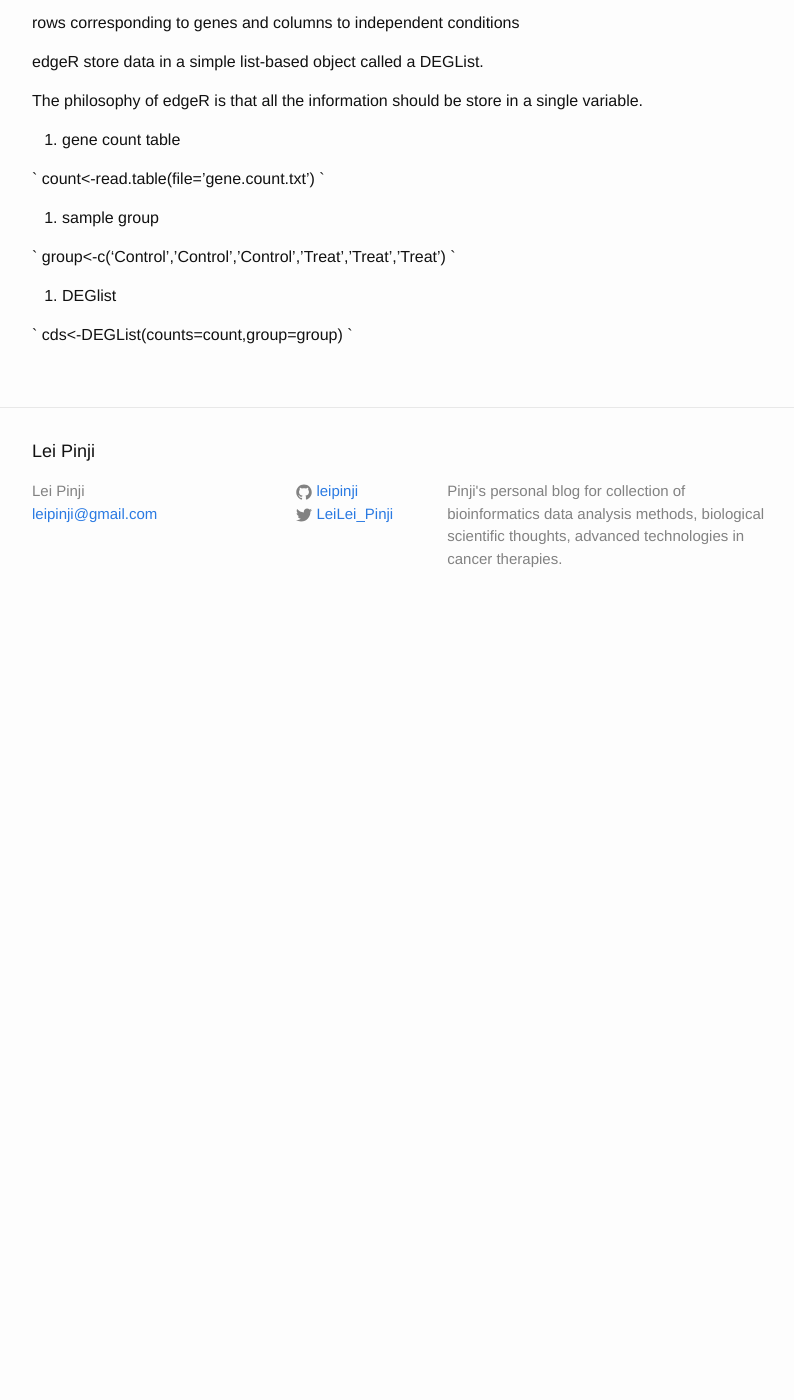
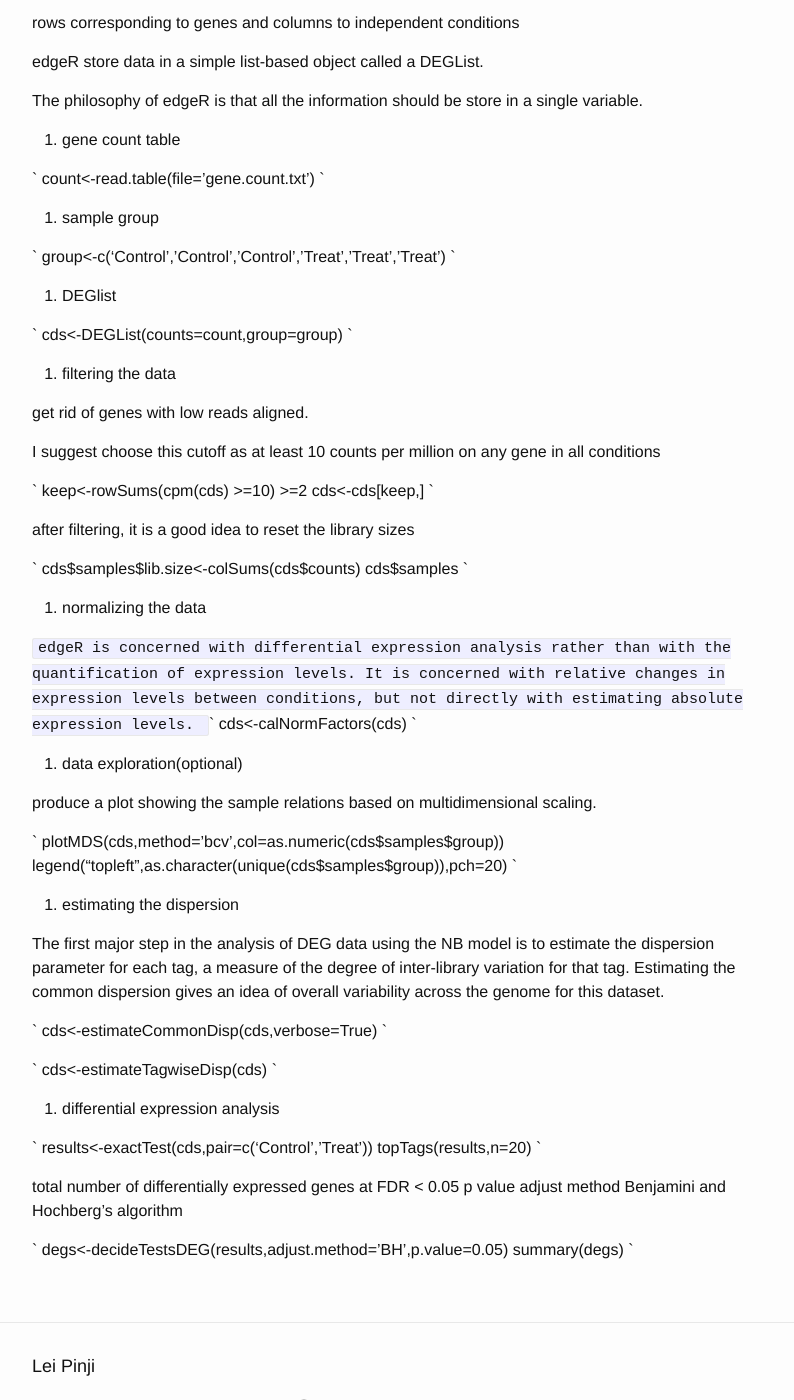
Before and after one commit to leipinji/leipinji.github.io, a Jekyll site: the page built from _posts/2018-05-22-RNA-Seq-data-analysis-pipeline.md, in a window 1280 px wide and 1400 px high, scrolled down 279 px. Shown: the whole window, without its empty margins (238-1032 px from the left). Built offline with Jekyll 4.4.1, drawn with Linux system fonts in a browser that asks for light colours; before the commit the page ends 909 px from its top, so only the background shows below that; some of the changed text lies outside the part shown.

Commit message:
revised RNA-Seq pipeline edgeR

```diff
--- a/_posts/2018-05-22-RNA-Seq-data-analysis-pipeline.md
+++ b/_posts/2018-05-22-RNA-Seq-data-analysis-pipeline.md
@@ -3,7 +3,7 @@ title: "RNA-Seq data analysis pipeline"
 layout: post
 ---
 
-# edgrR package for RNA-Seq data analysis
+# edgeR package for RNA-Seq data analysis
 
 
 edgeR works on a table with integer read counts.
@@ -32,3 +32,64 @@ group<-c('Control','Control','Control','Treat','Treat','Treat')
 `
 cds<-DEGList(counts=count,group=group)
 `
+
+4. filtering the data
+
+get rid of genes with low reads aligned.
+
+I suggest choose this cutoff as at least 10 counts per million on any gene in all conditions
+
+`
+keep<-rowSums(cpm(cds) >=10) >=2
+cds<-cds[keep,]
+`
+
+after filtering, it is a good idea to reset the library sizes
+
+`
+cds$samples$lib.size<-colSums(cds$counts)
+cds$samples
+`
+5. normalizing the data
+
+`edgeR is concerned with differential expression analysis rather than with the quantification of expression levels. It is concerned with relative changes in expression levels between conditions, but not directly with estimating absolute expression levels.
+`
+`
+cds<-calNormFactors(cds)
+`
+
+6. data exploration(optional)
+
+produce a plot showing the sample relations based on multidimensional scaling.
+
+`
+plotMDS(cds,method='bcv',col=as.numeric(cds$samples$group))
+legend("topleft",as.character(unique(cds$samples$group)),pch=20)
+`
+
+7. estimating the dispersion
+
+The first major step in the analysis of DEG data using the NB model is to estimate the dispersion parameter for each tag, a measure of the degree of inter-library variation for that tag. Estimating the common dispersion gives an idea of overall variability across the genome for this dataset.
+
+`
+cds<-estimateCommonDisp(cds,verbose=True)
+`
+
+`
+cds<-estimateTagwiseDisp(cds)
+`
+
+8. differential expression analysis
+
+`
+results<-exactTest(cds,pair=c('Control','Treat'))
+topTags(results,n=20)
+`
+
+total number of differentially expressed genes at FDR < 0.05
+p value adjust method Benjamini and Hochberg's algorithm
+
+`
+degs<-decideTestsDEG(results,adjust.method='BH',p.value=0.05)
+summary(degs)
+`
```
